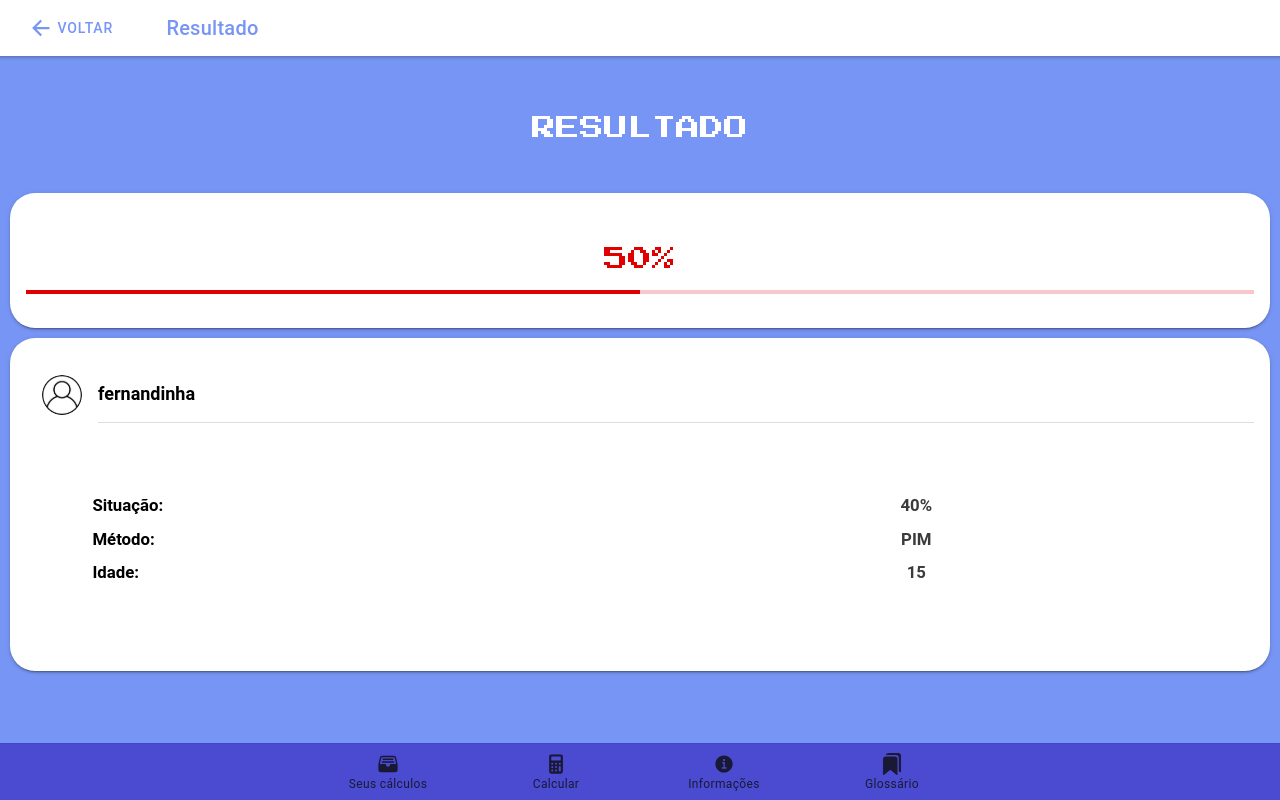
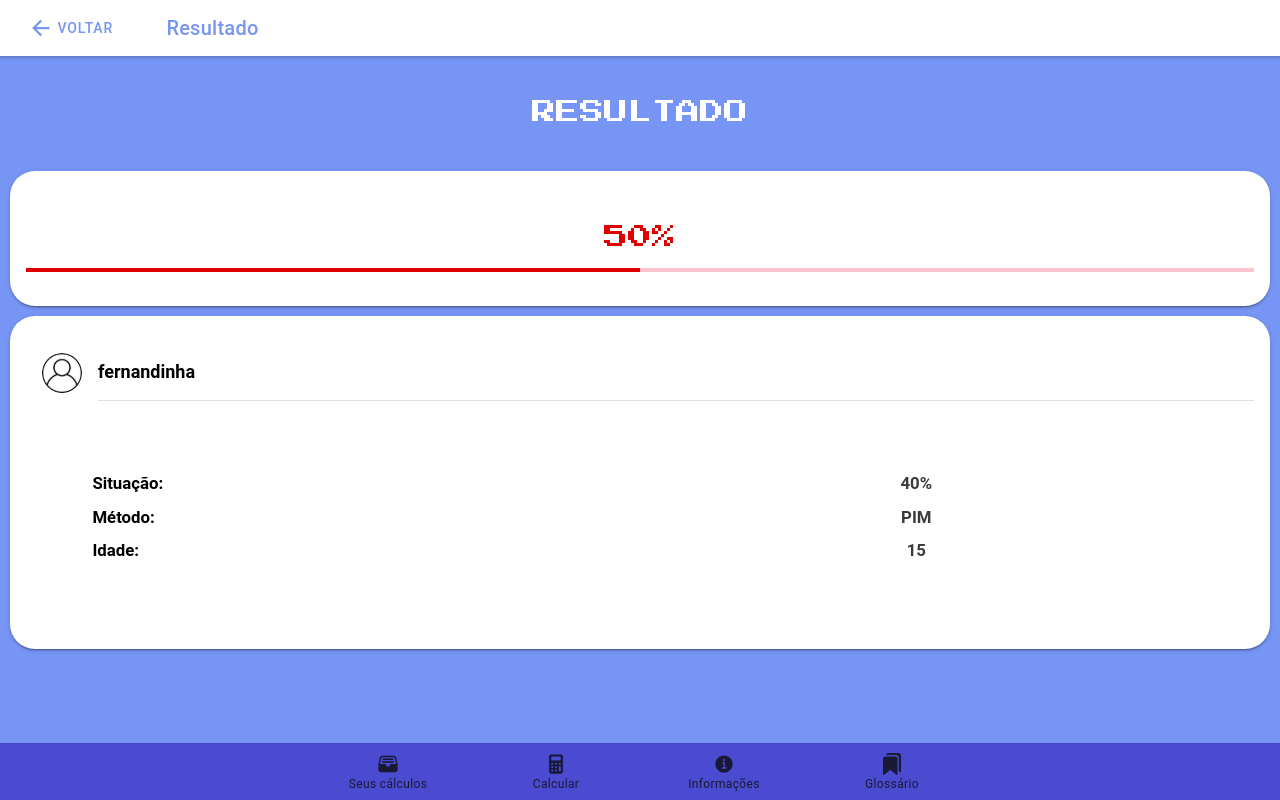
Before and after one commit to embscimatec/PimPelod2, a React (Create React App) app: page /resultado in a window 1280 px wide. Built offline with nearby package versions, Linux system fonts and the light colour scheme.

Commit message:
Ajeitando espaçamento na página de resultados

```diff
--- a/src/pages/Resultado/index.tsx
+++ b/src/pages/Resultado/index.tsx
@@ -17,7 +17,7 @@ const Resultado: React.FC = () => {
                     </IonToolbar>
                 </IonHeader>
                 <IonContent color="primary">
-                    <IonGrid class="ion-margin">
+                    <IonGrid>
                         <IonCol class="ion-justify-content-center">
                             <IonRow class="ion-justify-content-center">
                                 <IonText>
```
